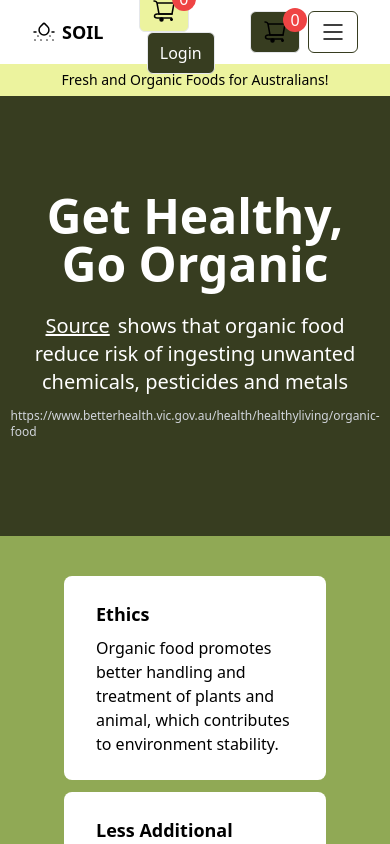
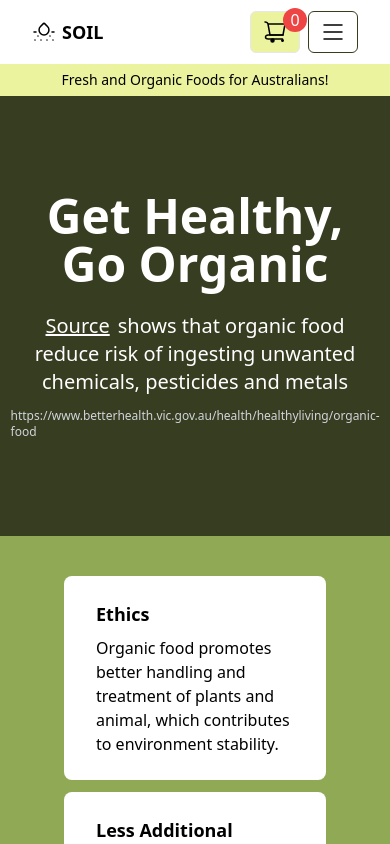
Before and after one commit to vinleeit/SOIL, a React (Vite) app in the folder application/: page / in a window 390 px wide. Shown: the top 844 px of the page. Built offline with nearby package versions, Linux system fonts and the light colour scheme.

Commit message:
fix(header): login button not hidden in small screen

```diff
--- a/application/src/components/SoilHeader.tsx
+++ b/application/src/components/SoilHeader.tsx
@@ -55,7 +55,7 @@ export default function SoilHeader() {
       <div className="h-16">
         <nav className="flex h-full items-center justify-between px-8 border-b-1">
           <SoilLogo />
-          <ul className="space-x-2 hidd1n md:flex">
+          <ul className="space-x-2 hidden md:flex">
             {user && (
               <li>
                 <SoilButton outlined onClick={() => navigate("/profile")}>
@@ -85,7 +85,7 @@ export default function SoilHeader() {
           </ul>
           <ul className="flex space-x-2 md:hidden">
             <li>
-              <SoilButton onClick={shoppingCart}>
+              <SoilButton colour="secondary" onClick={shoppingCart}>
                 <span className="absolute -right-2 -top-1 bg-red-500 rounded-full h-6 w-6 text-center text-white">
                   {shoppingCartContext.cartQuantity}
                 </span>
@@ -137,7 +137,7 @@ export default function SoilHeader() {
               </li>
               <li>
                 <SoilButton
-                  colour="secondary"
+                  outlined
                   fullWidth
                   onClick={() => toggleMenu(false)}
                 >
--- a/application/src/routes/auth/Login.tsx
+++ b/application/src/routes/auth/Login.tsx
@@ -36,6 +36,7 @@ export default function Login() {
 
     if (success) {
       if (login(email, password)) {
+        console.log(successDialog.current)
         successDialog.current?.showModal();
         return;
       }
```
